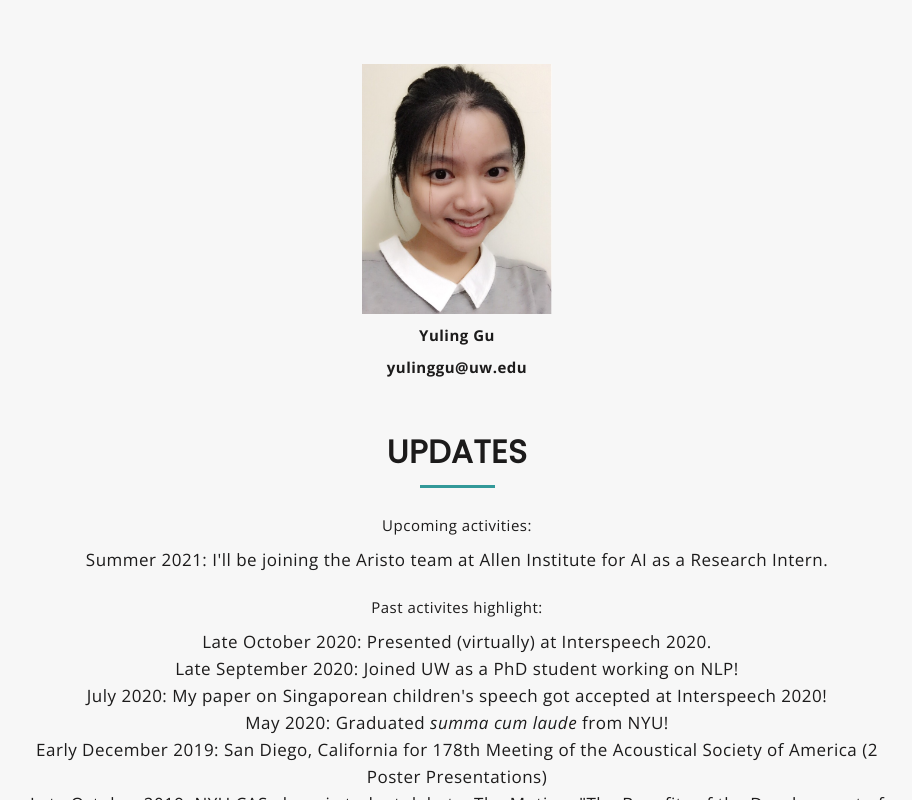
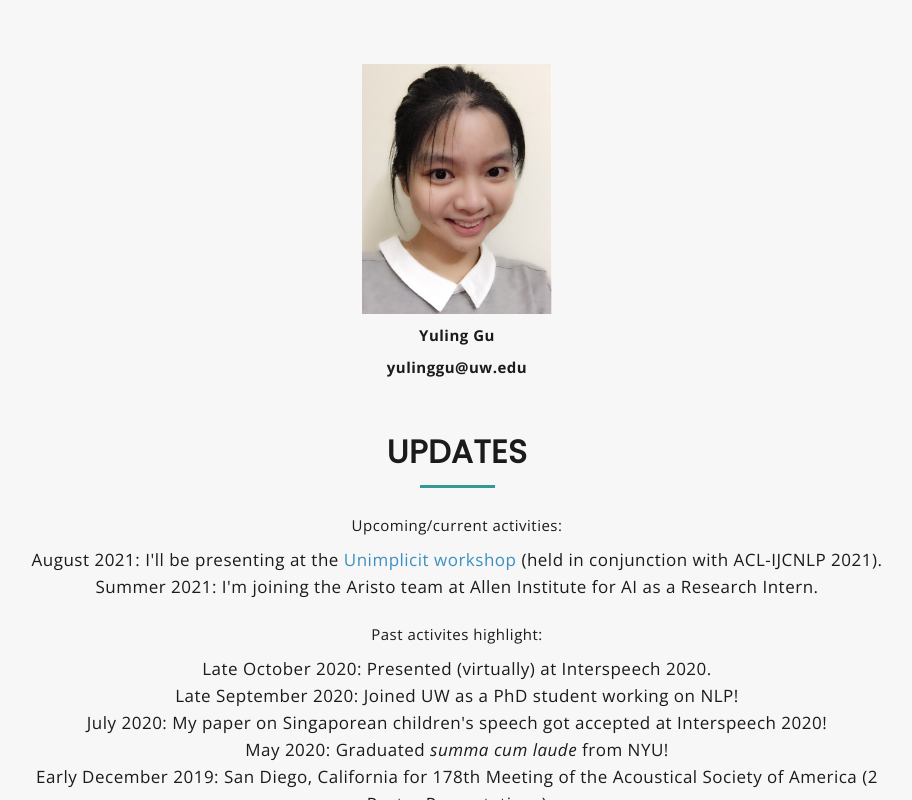
Before and after one commit to yulinggu-cs/yulinggu-cs.github.io, a plain HTML site: page index.html in a window 1280 px wide. Shown: the part 1037-1837 px from the top of the page, without its empty margins (183-1095 px from the left). Drawn offline with nearby package versions, Linux system fonts and the light colour scheme.

Commit message:
activities update

```diff
--- a/index.html
+++ b/index.html
@@ -100,7 +100,7 @@
 						<!-- Start text slide -->
 
 						<div class="mu-featured-content">
-							<p>Hi there! I'm a first-year PhD student in the <b>Department of Electrical and Computer Engineering</b>  at the University of Washington (UW). I work in the <b>Transformation, Interpretation, and Analysis of Language</b> (TIAL) Group, where I am supervised by <b>Prof. Mari Ostendorf</b>.
+							<p>Hi there! I'm a rising second-year PhD student in the <b>Department of Electrical and Computer Engineering</b>  at the University of Washington (UW). I work in the <b>Transformation, Interpretation, and Analysis of Language</b> (TIAL) Group, where I am supervised by <b>Prof. Mari Ostendorf</b>.
 							<br>
 							<br>
 							<p>I completed my undergraduate studies at New York University (NYU), where I double majored in <b>Computer Science</b> and <b>Language and Mind</b>. My research work covered various areas such as commonsense reasoning, psycholinguistics, speech processing and information extraction.</p>
@@ -139,9 +139,10 @@
 							<div class="mu-about-header">
 								<h2 class="mu-heading-title">UPDATES</h2>
 								<span class="mu-header-dot"></span>
-								<p> Upcoming activities: </p>
+								<p> Upcoming/current activities: </p>
 								<ul style="list-style-type:none;">
-								  	<li>Summer 2021: I'll be joining the Aristo team at Allen Institute for AI as a Research Intern.</li>
+									<li>August 2021: I'll be presenting at the <a href="https://unimplicit.github.io/#call" target="_blank">Unimplicit workshop</a> (held in conjunction with ACL-IJCNLP 2021).</li>
+								  	<li>Summer 2021: I'm joining the Aristo team at Allen Institute for AI as a Research Intern.</li>
 								</ul>
 								<br>
 								<p> Past activites highlight: </p>
```
Also changed, not shown: 1 other file.
